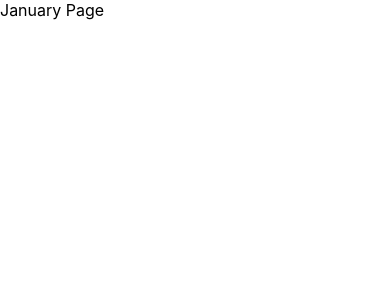
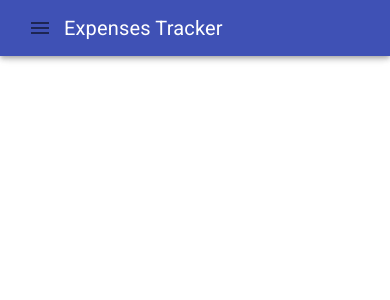
Before and after one commit to migueltavarestech/expense-tracker, a React (Create React App) app: page /January in a window 390 px wide. Shown: the top 300 px of the page. Built offline with nearby package versions, Linux system fonts and the light colour scheme.

Commit message:
Create Responsive Drawer (Hamburger Menu)

```diff
--- a/src/Drawer.jsx
+++ b/src/Drawer.jsx
@@ -1,7 +1,18 @@
-import React from 'react';
+import React, { useState } from 'react';
 import { Drawer as MUIDrawer, List, ListItem, ListItemIcon, ListItemText  } from '@material-ui/core';
+import AppBar from '@material-ui/core/AppBar'
+import ToolBar from '@material-ui/core/ToolBar'
+import IconButton from '@material-ui/core/IconButton'
+import MenuIcon from '@material-ui/icons/Menu'
+import Typography from '@material-ui/core/Typography'
 
 const Drawer = () => {
+
+    const[open, setOpen] = useState(false);
+    const handleDrawer = () => {
+        setOpen(true)
+    };
+
     const itemsList = [
         {
             text: 'Home',
@@ -21,11 +32,21 @@
         }
     ];
 
-    const anchor = false;
-
     return (
         <React.Fragment>
-            <MUIDrawer>
+            <AppBar color='primary'>
+                <ToolBar>
+                    <IconButton onClick={handleDrawer}>
+                        <MenuIcon />
+                    </IconButton>
+                    <Typography variant='h6'>
+                        Expenses Tracker
+                    </Typography>
+                </ToolBar>
+            </AppBar>
+
+
+            <MUIDrawer anchor='left' open={open} onClose={() => setOpen(false)}>
                 <List>
                     {itemsList.map((item, index) => {
                         const {text, onClick} = item;
--- a/src/Home.jsx
+++ b/src/Home.jsx
@@ -13,7 +13,7 @@
 // import { green, orange } from '@material-ui/core/colors'
 import 'fontsource-roboto';
 
-import Typography from '@material-ui/core/Typography'
+// import Typography from '@material-ui/core/Typography'
 // import Container from '@material-ui/core/Container'
 
 import Paper from '@material-ui/core/Paper'
@@ -23,6 +23,7 @@
 import ToolBar from '@material-ui/core/ToolBar'
 import IconButton from '@material-ui/core/IconButton'
 import MenuIcon from '@material-ui/icons/Menu'
+import Typography from '@material-ui/core/Typography'
 
 import { BrowserRouter, Route, Switch } from "react-router-dom"
 import January from './January'
@@ -75,16 +76,6 @@
         <ThemeProvider theme={theme}>
         <div className="App">
           <header className="App-header">
-            <AppBar color='primary'>
-              <ToolBar>
-                <IconButton onClick={() => {const anchor = true; console.log(anchor)}}>
-                  <MenuIcon />
-                </IconButton>
-                <Typography variant='h6'>
-                  Expenses Tracker
-                </Typography>
-              </ToolBar>
-            </AppBar>
 
             <Typography variant='h2' component='div'>
               Select the Month
@@ -92,6 +83,7 @@
             <Typography variant='subtitle1'>
               Learn how to use Material UI
             </Typography>
+
             <ButtonStyled />
 
             <Grid container spacing={2} justify='center'>
--- a/src/January.jsx
+++ b/src/January.jsx
@@ -1,7 +1,9 @@
 import React from 'react';
 
 const January = () => {
-    return <div>January Page</div>
+    return (
+        <div>This is the January page</div>
+    )
 };
 
 export default January;
```
